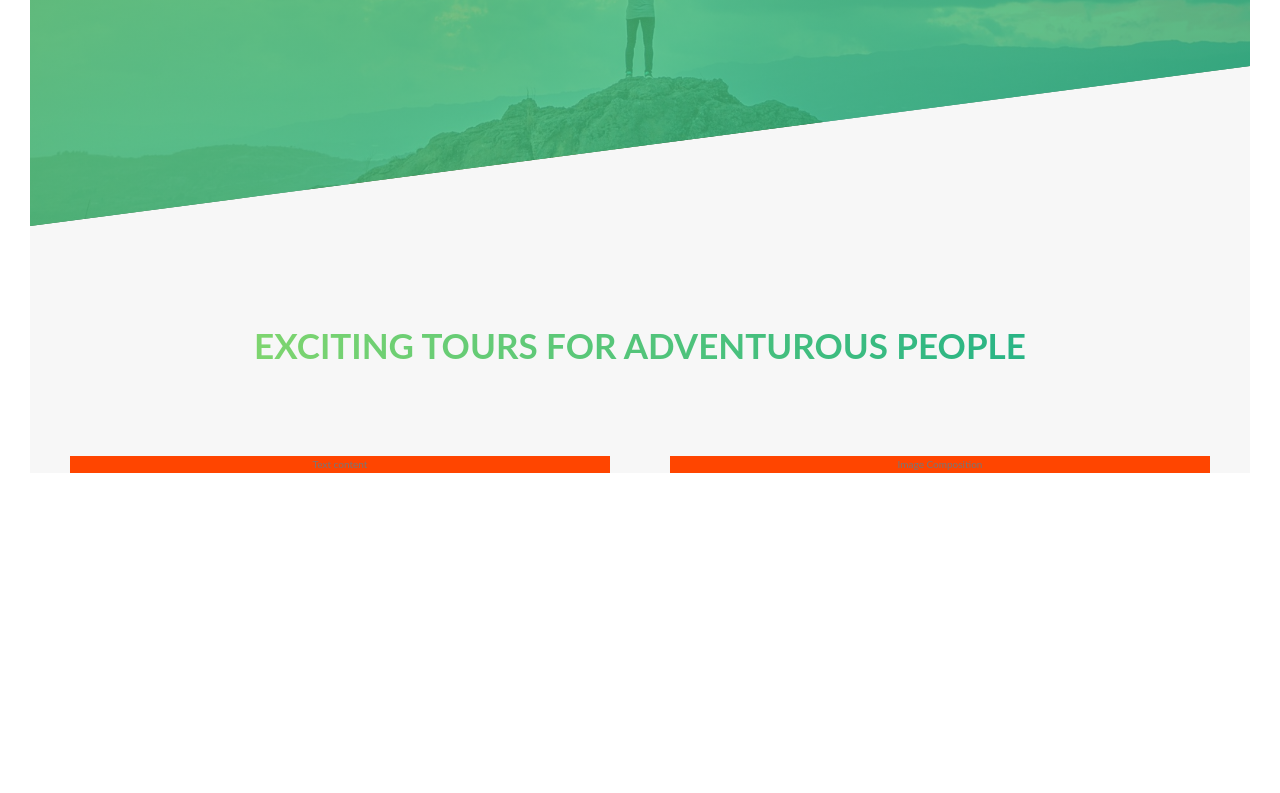
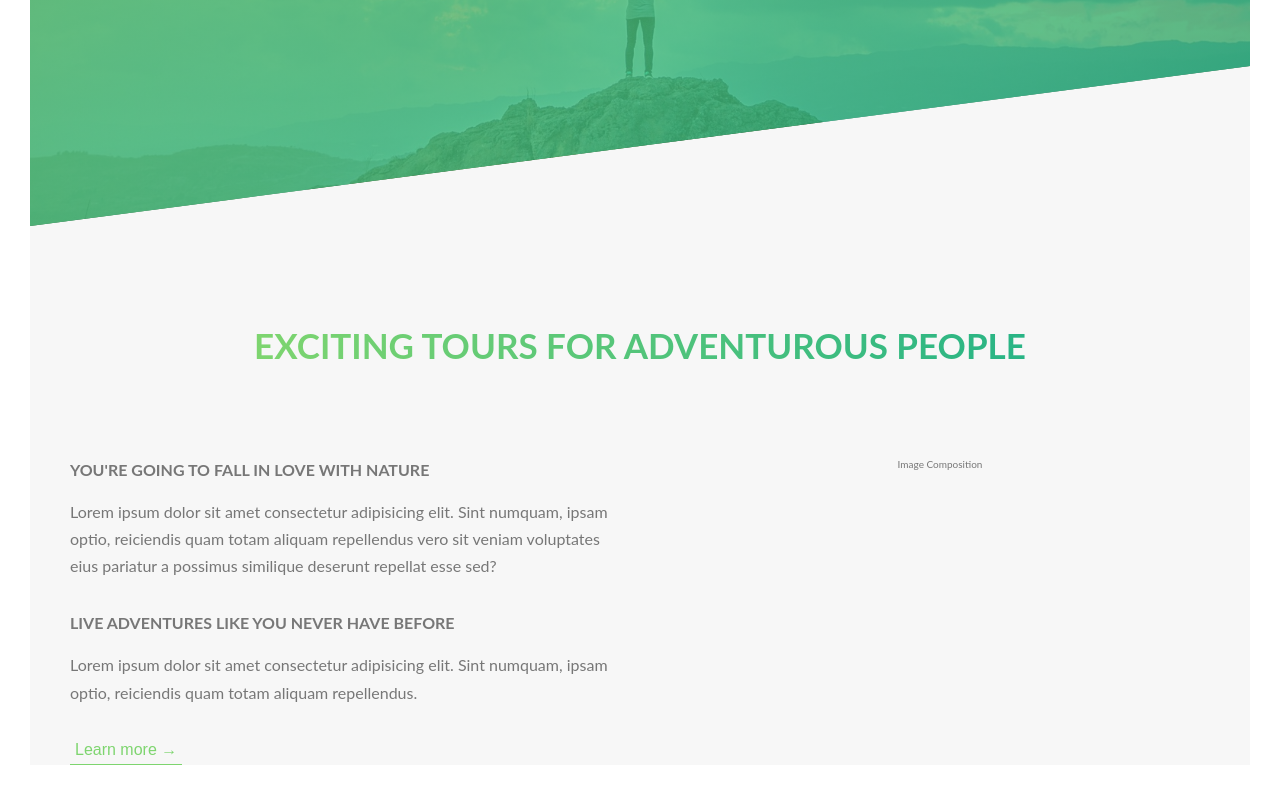
Before and after one commit to samuelsilvadev/front-stuff, a website: page sites/natours/src/index.html in a window 1280 px wide. Shown: the part 564-1357 px from the top of the page. Before the commit the page ends 1067 px from the top, so only its background shows below. Drawn offline with nearby package versions, Linux system fonts and the light colour scheme; files that its build step writes are made by us from their sources.

Commit message:
feat(natours): Add texts of about section
- Added texts.
- Added button learn more.
- Removed colors from grid.
- Removed unused grid on `index.html`.

```diff
--- a/sites/natours/src/index.html
+++ b/sites/natours/src/index.html
@@ -25,8 +25,16 @@
 		<section class="about">
 			<h2 class="secondary-heading about__title">Exciting tours for adventurous people</h2>
 			<div class="row">
-				<div class="col-1-of-2">
-					Text content
+				<div class="col-1-of-2 about__texts">
+					<h3 class="tertiary-heading about__texts__subtitle">You're going to fall in love with nature</h3>
+					<p class="paragraph">Lorem ipsum dolor sit amet consectetur adipisicing elit. Sint numquam, ipsam optio, reiciendis quam totam aliquam repellendus vero sit veniam voluptates eius pariatur a possimus similique deserunt repellat esse sed?</p>
+
+					<h3 class="tertiary-heading about__texts__subtitle">Live adventures like you never have before</h3>
+					<p class="paragraph">Lorem ipsum dolor sit amet consectetur adipisicing elit. Sint numquam, ipsam optio, reiciendis quam totam aliquam repellendus.</p>
+
+					<button class="button about__texts__btn-learn-more">
+						Learn more &rarr;
+					</button>
 				</div>
 				<div class="col-1-of-2">
 					Image Composition
--- a/sites/natours/src/scss/base/_typography.scss
+++ b/sites/natours/src/scss/base/_typography.scss
@@ -58,3 +58,17 @@ body {
 		text-shadow: 0.5rem 1rem 3rem rgba($black, 0.2);
 	}
 }
+
+.tertiary-heading {
+	font-size: 1.6rem;
+	font-weight: 700;
+	text-transform: uppercase;
+}
+
+.paragraph {
+	font-size: 1.6rem;
+
+	&:not(:last-child) {
+		margin-bottom: 3rem;
+	}
+}
--- a/sites/natours/src/scss/layout/_grid.scss
+++ b/sites/natours/src/scss/layout/_grid.scss
@@ -9,7 +9,6 @@
 	}
 
 	& [class^='col-'] {
-		background-color: orangered;
 		float: left;
 
 		&:not(:last-child) {
--- a/sites/natours/src/scss/pages/_home.scss
+++ b/sites/natours/src/scss/pages/_home.scss
@@ -7,4 +7,31 @@
 	&__title {
 		margin-bottom: 8rem;
 	}
+
+	&__texts {
+		text-align: left;
+
+		&__subtitle {
+			margin-bottom: 1.5rem;
+		}
+
+		&__btn-learn-more {
+			font-size: 1.6rem;
+			background-color: $light-gray-1;
+			border-bottom: 0.1rem solid $light-green;
+			color: $light-green;
+			padding: 0.5rem;
+			transition-property: background-color, color, transform;
+			transition-duration: 0.2s;
+			transition-timing-function: linear;
+
+			&:hover,
+			&:focus {
+				background-color: $light-green;
+				box-shadow: 0 1rem 2rem rgba($black, 0.15);
+				color: $white;
+				transform: translateY(-0.5rem);
+			}
+		}
+	}
 }
```
